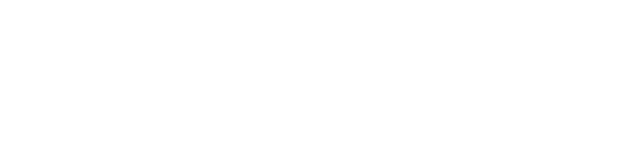
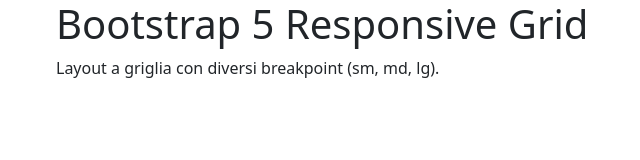
Before and after one commit to Giulia-Ciampelli/htmlcss-bootstrap-layout, a plain HTML site: page index.html in a window 1280 px wide. Shown: the whole page, without its empty margins (26-666 px from the left). Drawn offline with nearby package versions, Linux system fonts and the light colour scheme.

Commit message:
docs: add title and row skeleton

```diff
--- a/index.html
+++ b/index.html
@@ -9,6 +9,24 @@
     <link href="https://cdn.jsdelivr.net/npm/bootstrap@5.3.3/dist/css/bootstrap.min.css" rel="stylesheet" integrity="sha384-QWTKZyjpPEjISv5WaRU9OFeRpok6YctnYmDr5pNlyT2bRjXh0JMhjY6hW+ALEwIH" crossorigin="anonymous">
 </head>
 <body>
+    <main>
+        <div class="container">
+            <h1>
+                Bootstrap 5 Responsive Grid
+            </h1>
+            <p>
+                Layout a griglia con diversi breakpoint (sm, md, lg).
+            </p>
+            <div class="row">
 
+            </div>
+            <div class="row">
+
+            </div>
+            <div class="row">
+
+            </div>
+        </div>
+    </main>
 </body>
 </html>
```
